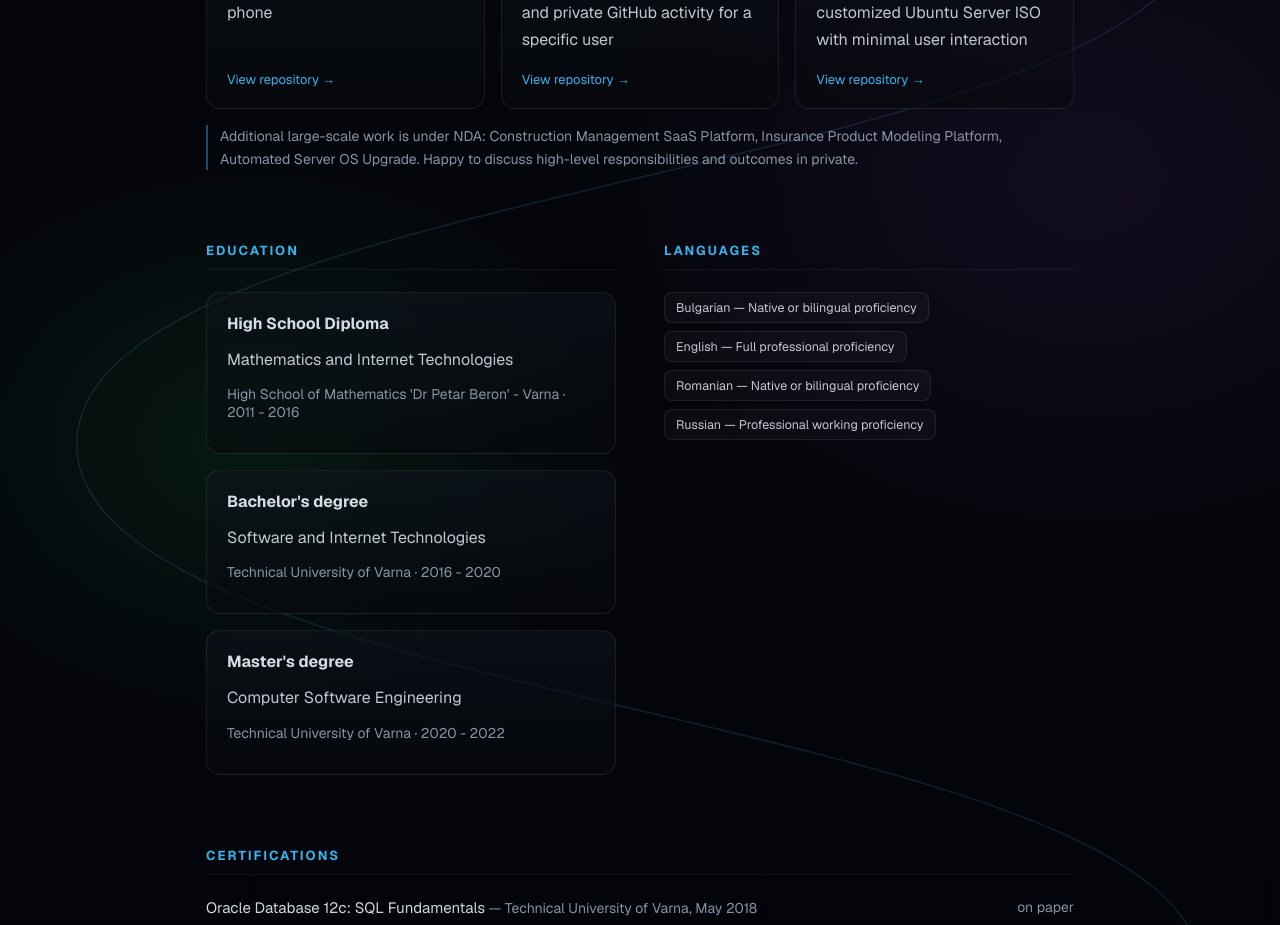
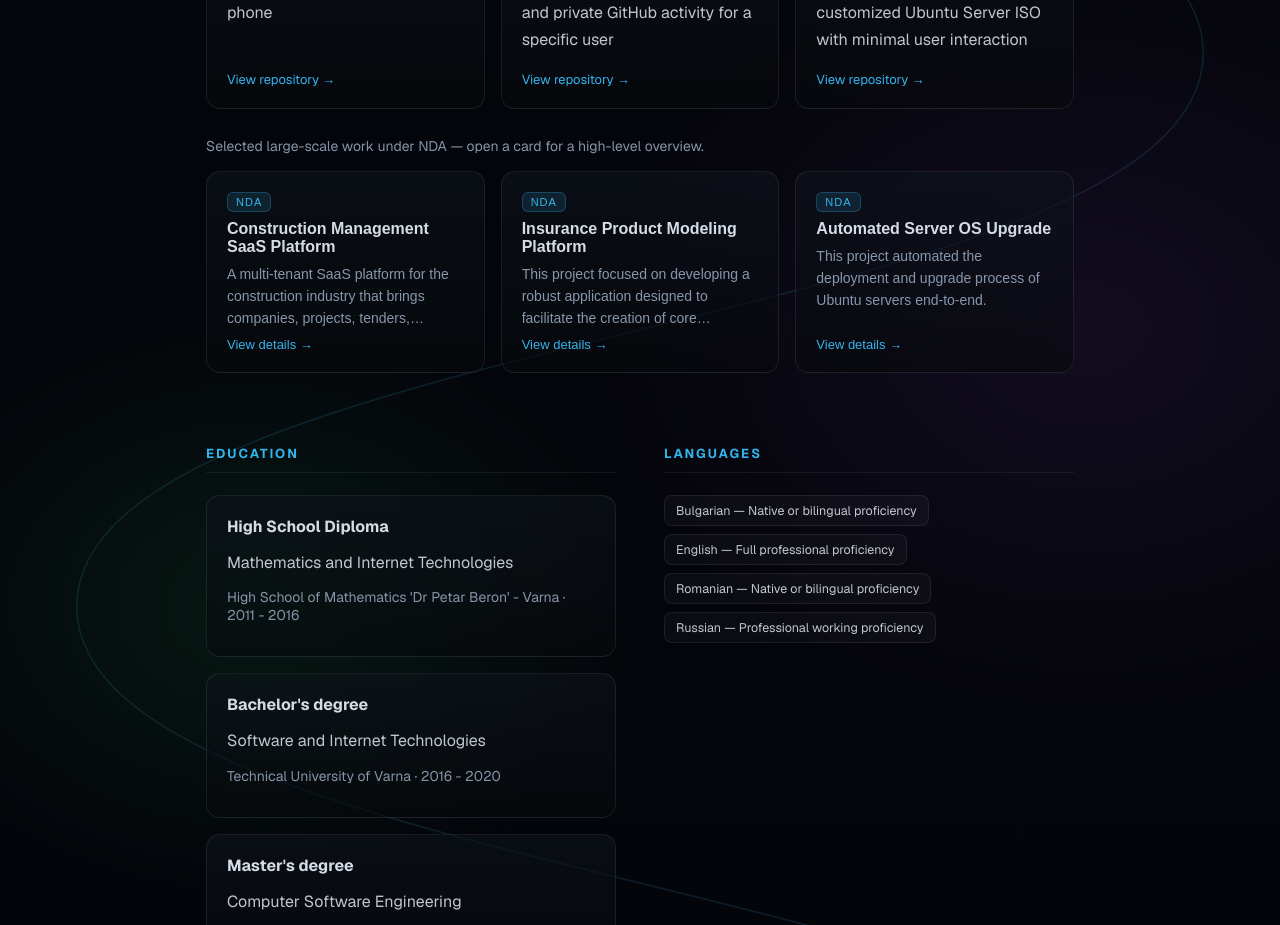
Before and after one commit to ag913331/portfolio, a Next.js app: page /portfolio in a window 1280 px wide. Shown: the part 3820-4745 px from the top of the page. Built offline with nearby package versions, Linux system fonts and the light colour scheme.

Commit message:
Refactor portfolio page to include PrivateProjects component. Removed the previous note section and replaced it with a new PrivateProjects component that displays large-scale work under NDA. Added corresponding styles for the new component and created a dedicated CSS file for its styling.

```diff
--- a/src/app/portfolio/page.module.css
+++ b/src/app/portfolio/page.module.css
@@ -295,13 +295,8 @@
   color: rgba(var(--accent), 0.95);
 }
 
-.note {
-  margin-top: 16px;
-  font-size: 14px;
-  line-height: 1.6;
-  color: rgba(var(--muted), 0.9);
-  border-left: 2px solid rgba(var(--accent), 0.4);
-  padding-left: 12px;
+.privateBlock {
+  margin-top: 28px;
 }
 
 /* --- Certifications --- */
--- a/src/app/portfolio/page.tsx
+++ b/src/app/portfolio/page.tsx
@@ -2,6 +2,7 @@ import Link from "next/link";
 import type { Metadata } from "next";
 import { ScrollSpine } from "@/features/portfolio/ScrollSpine";
 import { ThemeToggle } from "@/features/portfolio/ThemeToggle";
+import { PrivateProjects } from "@/features/portfolio/PrivateProjects";
 import { toHref } from "@/lib/helpers";
 import {
   CERTIFICATIONS,
@@ -9,7 +10,6 @@ import {
   EDUCATION,
   EXPERIENCE,
   LANGUAGES,
-  PRIVATE_PROJECTS,
   PROFILE,
   PUBLIC_PROJECTS,
   SKILLS,
@@ -149,10 +149,9 @@ export default function PortfolioPage() {
               </a>
             ))}
           </div>
-          <p className={styles.note}>
-            Additional large-scale work is under NDA: {PRIVATE_PROJECTS.map((p) => p.title).join(", ")}. Happy to
-            discuss high-level responsibilities and outcomes in private.
-          </p>
+          <div className={styles.privateBlock}>
+            <PrivateProjects />
+          </div>
         </section>
 
         <div className={styles.split}>
--- /dev/null
+++ b/src/features/portfolio/PrivateProjects.module.css
@@ -0,0 +1,152 @@
+.intro {
+  font-size: 14px;
+  color: rgba(var(--muted), 0.9);
+  margin-bottom: 16px;
+}
+
+.cards {
+  display: grid;
+  grid-template-columns: repeat(auto-fit, minmax(260px, 1fr));
+  gap: 16px;
+}
+
+.card {
+  position: relative;
+  display: flex;
+  flex-direction: column;
+  gap: 8px;
+  text-align: left;
+  border-radius: 14px;
+  border: 1px solid rgba(255, 255, 255, 0.08);
+  background: linear-gradient(180deg, rgba(var(--surface-1), 0.6), rgba(var(--surface-2), 0.6));
+  padding: 20px;
+  cursor: pointer;
+  transition:
+    border-color 140ms ease,
+    transform 140ms ease;
+}
+
+.card:hover {
+  border-color: rgba(var(--accent), 0.4);
+  transform: translateY(-2px);
+}
+
+.badge {
+  align-self: flex-start;
+  font-family: var(--mono);
+  font-size: 11px;
+  letter-spacing: 1px;
+  padding: 3px 8px;
+  border-radius: 6px;
+  color: rgba(var(--accent), 0.95);
+  background: rgba(var(--accent), 0.12);
+  border: 1px solid rgba(var(--accent), 0.25);
+}
+
+.title {
+  font-size: 16px;
+  color: rgba(var(--text), 0.95);
+}
+
+.teaser {
+  font-size: 14px;
+  line-height: 1.55;
+  color: rgba(var(--muted), 0.92);
+  display: -webkit-box;
+  -webkit-line-clamp: 3;
+  line-clamp: 3;
+  -webkit-box-orient: vertical;
+  overflow: hidden;
+}
+
+.view {
+  margin-top: auto;
+  font-family: var(--mono);
+  font-size: 13px;
+  color: rgba(var(--accent), 0.95);
+}
+
+/* --- Modal --- */
+.backdrop {
+  position: fixed;
+  inset: 0;
+  z-index: 100;
+  display: grid;
+  place-items: center;
+  padding: 20px;
+  background: rgba(2, 4, 8, 0.72);
+  backdrop-filter: blur(6px);
+}
+
+.modal {
+  width: min(720px, 94vw);
+  max-height: 85vh;
+  display: flex;
+  flex-direction: column;
+  border-radius: 16px;
+  overflow: hidden;
+  border: 1px solid rgba(255, 255, 255, 0.1);
+  background: linear-gradient(180deg, rgba(var(--surface-1), 0.98), rgba(var(--surface-2), 0.98));
+  box-shadow: 0 30px 120px rgba(0, 0, 0, 0.75);
+}
+
+.modalHead {
+  display: flex;
+  align-items: center;
+  justify-content: space-between;
+  gap: 12px;
+  padding: 16px 18px;
+  border-bottom: 1px solid rgba(255, 255, 255, 0.08);
+  background: rgba(255, 255, 255, 0.03);
+}
+
+.modalTitle {
+  font-size: 16px;
+  color: rgba(var(--text), 0.95);
+}
+
+.close {
+  appearance: none;
+  border: 0;
+  background: transparent;
+  color: rgba(var(--muted), 0.9);
+  font-size: 22px;
+  line-height: 1;
+  cursor: pointer;
+  padding: 0 4px;
+  transition: color 140ms ease;
+}
+
+.close:hover {
+  color: rgba(var(--text), 0.95);
+}
+
+.modalBody {
+  overflow-y: auto;
+  padding: 18px;
+}
+
+.readout {
+  font-family: var(--mono);
+  font-size: 13px;
+  line-height: 1.65;
+  color: rgba(var(--text), 0.85);
+}
+
+.row {
+  white-space: pre-wrap;
+}
+
+.star {
+  color: rgba(var(--accent), 0.95);
+  margin-top: 4px;
+}
+
+.note {
+  color: rgba(var(--muted), 0.85);
+  margin-top: 8px;
+}
+
+.gap {
+  height: 0.6em;
+}
--- /dev/null
+++ b/src/features/portfolio/PrivateProjects.tsx
@@ -0,0 +1,87 @@
+"use client";
+
+import { useEffect, useState } from "react";
+import { PRIVATE_PROJECTS } from "@/content/resume";
+import { PRIVATE_PROJECT_DESCRIPTIONS } from "@/content/constants";
+import styles from "./PrivateProjects.module.css";
+
+function teaserFor(title: string): string {
+  const lines = PRIVATE_PROJECT_DESCRIPTIONS[title] ?? [];
+  return lines.find((l) => l.trim() && !l.includes("(private / NDA)")) ?? "";
+}
+
+function DescriptionBody({ title }: { title: string }) {
+  const lines = PRIVATE_PROJECT_DESCRIPTIONS[title] ?? [];
+  return (
+    <div className={styles.readout}>
+      {lines.map((line, i) => {
+        if (line.includes("(private / NDA)")) return null; // already shown in the header
+        if (!line.trim()) return <div key={i} className={styles.gap} aria-hidden="true" />;
+        const isStar = line.trimStart().startsWith("★");
+        const isNote = line.startsWith("Note:");
+        return (
+          <div key={i} className={`${styles.row} ${isStar ? styles.star : ""} ${isNote ? styles.note : ""}`}>
+            {line}
+          </div>
+        );
+      })}
+    </div>
+  );
+}
+
+export function PrivateProjects() {
+  const [active, setActive] = useState<string | null>(null);
+
+  useEffect(() => {
+    if (!active) return;
+    const onKey = (e: KeyboardEvent) => {
+      if (e.key === "Escape") setActive(null);
+    };
+    document.addEventListener("keydown", onKey);
+    const prevOverflow = document.body.style.overflow;
+    document.body.style.overflow = "hidden";
+    return () => {
+      document.removeEventListener("keydown", onKey);
+      document.body.style.overflow = prevOverflow;
+    };
+  }, [active]);
+
+  return (
+    <>
+      <p className={styles.intro}>Selected large-scale work under NDA — open a card for a high-level overview.</p>
+
+      <div className={styles.cards}>
+        {PRIVATE_PROJECTS.map((p) => (
+          <button key={p.title} type="button" className={styles.card} onClick={() => setActive(p.title)}>
+            <span className={styles.badge}>NDA</span>
+            <h3 className={styles.title}>{p.title}</h3>
+            <p className={styles.teaser}>{teaserFor(p.title)}</p>
+            <span className={styles.view}>View details →</span>
+          </button>
+        ))}
+      </div>
+
+      {active ? (
+        <div
+          className={styles.backdrop}
+          role="dialog"
+          aria-modal="true"
+          aria-label={active}
+          onClick={() => setActive(null)}
+        >
+          <div className={styles.modal} onClick={(e) => e.stopPropagation()}>
+            <div className={styles.modalHead}>
+              <h3 className={styles.modalTitle}>{active}</h3>
+              <button type="button" className={styles.close} aria-label="Close" onClick={() => setActive(null)}>
+                ×
+              </button>
+            </div>
+            <div className={styles.modalBody}>
+              <DescriptionBody title={active} />
+            </div>
+          </div>
+        </div>
+      ) : null}
+    </>
+  );
+}
```
